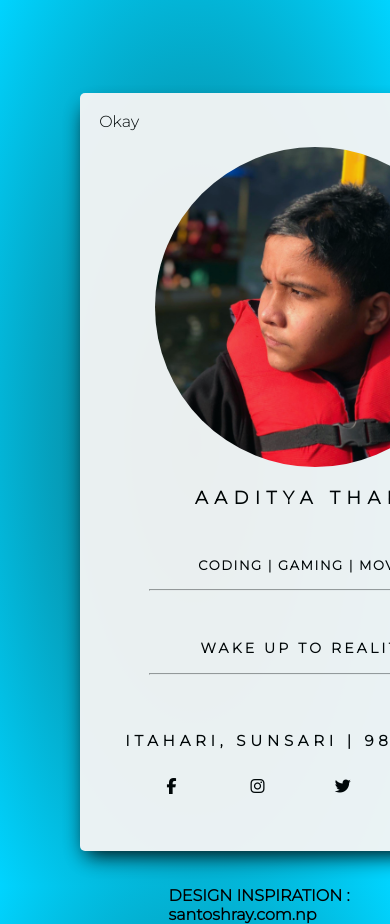
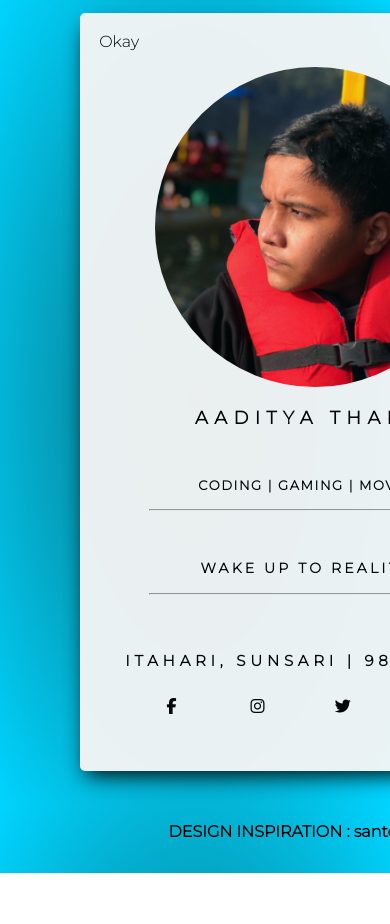
Before and after one commit to Aadithapa456/Aadityathapa456, a plain HTML site: page index.html in a window 390 px wide. Shown: the top 924 px of the page. After the commit the page ends 873 px from the top, so only its background shows below. Drawn offline with Linux system fonts and the light colour scheme.

Commit message:
Add files via upload

```diff
--- a/style.css
+++ b/style.css
@@ -11,6 +11,8 @@ body{
 }
 section{
     perspective: 1000px;
+    max-width: 100%;
+    min-width: 0%;
 }
 .main{
     width: 26.3rem;
@@ -127,13 +129,14 @@ ul.icon li{
     cursor: default;
 }
 .credit ul{
-    width: inherit;
-    height: inherit;
+    /* width: inherit; */
+    /* height: inherit; */
     position: relative;
     left: 35%;
     font-weight:bolder;
     font-size: 1rem;
-    bottom: 2rem;
+    bottom: 1rem;
+    margin-bottom: 1rem;
 }
 .credita:hover{
     transition:2s;
@@ -146,20 +149,24 @@ ul.icon li{
 #tt:hover{
     color: #00d4ff;
 }
-@media only screen and (max-width:767px) {
+@media (max-width:767px){
     body{
 
+    }
+    section{
+        height:100%;
     }
     .main{
         height: 45rem;
         margin-left: 5rem;
         margin-right: 5rem;
-        margin-top: 5rem;
+        margin-top: rem;
     }
     .secintro{
         word-wrap: break-word;
     }
-    .credit{
-        margin:0;
+    .credit ul{
+        width: -2rem;
+        margin-bottom: 1rem;
     }
 }
```
